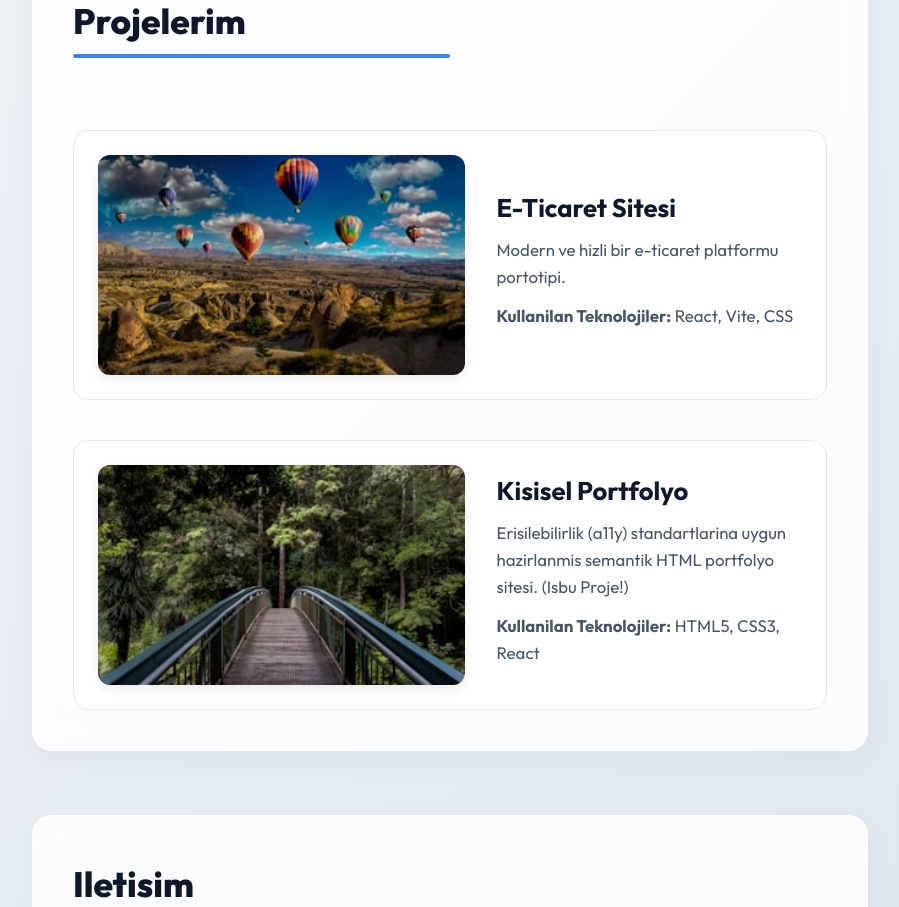
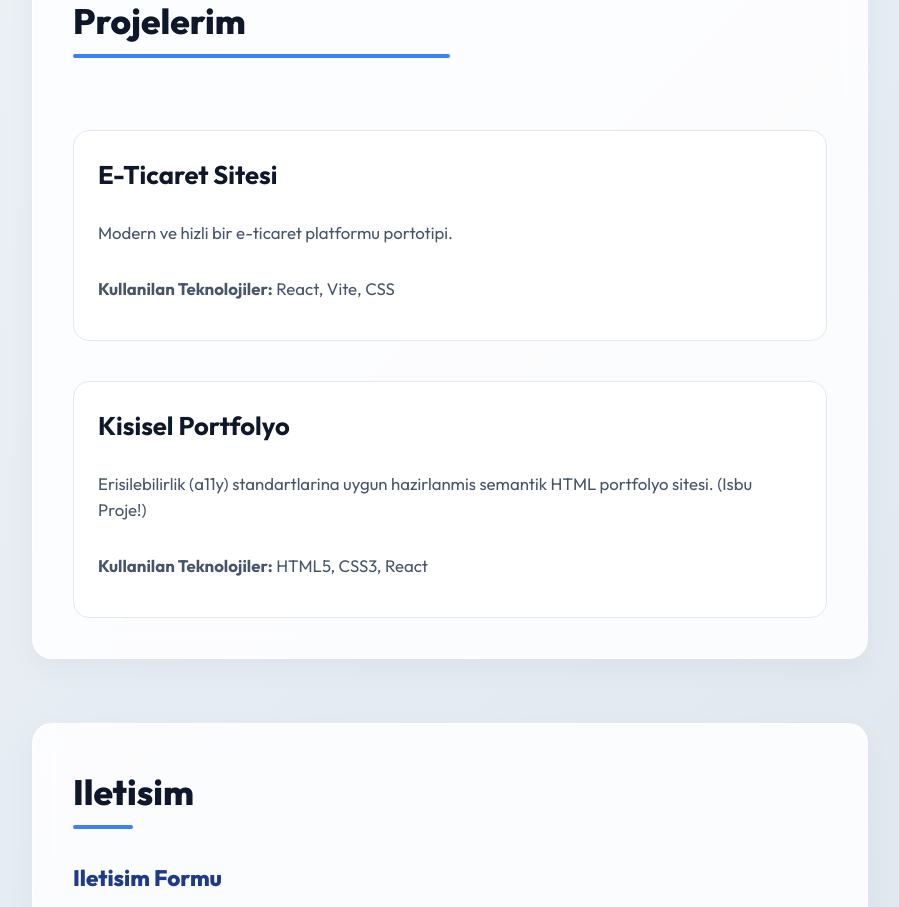
Before and after one commit to eminenazduran/web-lab, a React (Vite) app: page / in a window 1280 px wide. Shown: the part 660-1567 px from the top of the page, without its empty margins (190-1089 px from the left). Built offline with nearby package versions, Linux system fonts and the light colour scheme.

Commit message:
style: removed project images to display only text per user request

```diff
--- a/src/App.css
+++ b/src/App.css
@@ -200,10 +200,9 @@ figcaption {
 }
 
 article {
-  display: grid;
-  grid-template-columns: 1.2fr 1fr;
-  gap: 2rem;
-  align-items: center;
+  display: flex;
+  flex-direction: column;
+  gap: 1rem;
   border: 1px solid #e2e8f0;
   padding: 1.5rem;
   margin-top: 1.5rem;
--- a/src/App.tsx
+++ b/src/App.tsx
@@ -38,21 +38,15 @@ function App() {
         <section id="projeler">
           <h2>Projelerim</h2>
           <article>
-            <img src="/assets/project1.jpg" alt="E-ticaret sitesi anasayfa ekran goruntusu - Eğik Pisa Kulesi" />
-            <div>
             <h3>E-Ticaret Sitesi</h3>
             <p>Modern ve hizli bir e-ticaret platformu portotipi.</p>
             <p><strong>Kullanilan Teknolojiler:</strong> React, Vite, CSS</p>
-            </div>
           </article>
 
           <article>
-            <img src="/assets/project2.jpg" alt="Kisisel portfoy sayfasi ana ekran goruntusu - Sisli Orman Manzarasi" />
-            <div>
             <h3>Kisisel Portfolyo</h3>
             <p>Erisilebilirlik (a11y) standartlarina uygun hazirlanmis semantik HTML portfolyo sitesi. (Isbu Proje!)</p>
             <p><strong>Kullanilan Teknolojiler:</strong> HTML5, CSS3, React</p>
-            </div>
           </article>
         </section>
 
```
Lines whose indentation alone changed are shown as unchanged.
